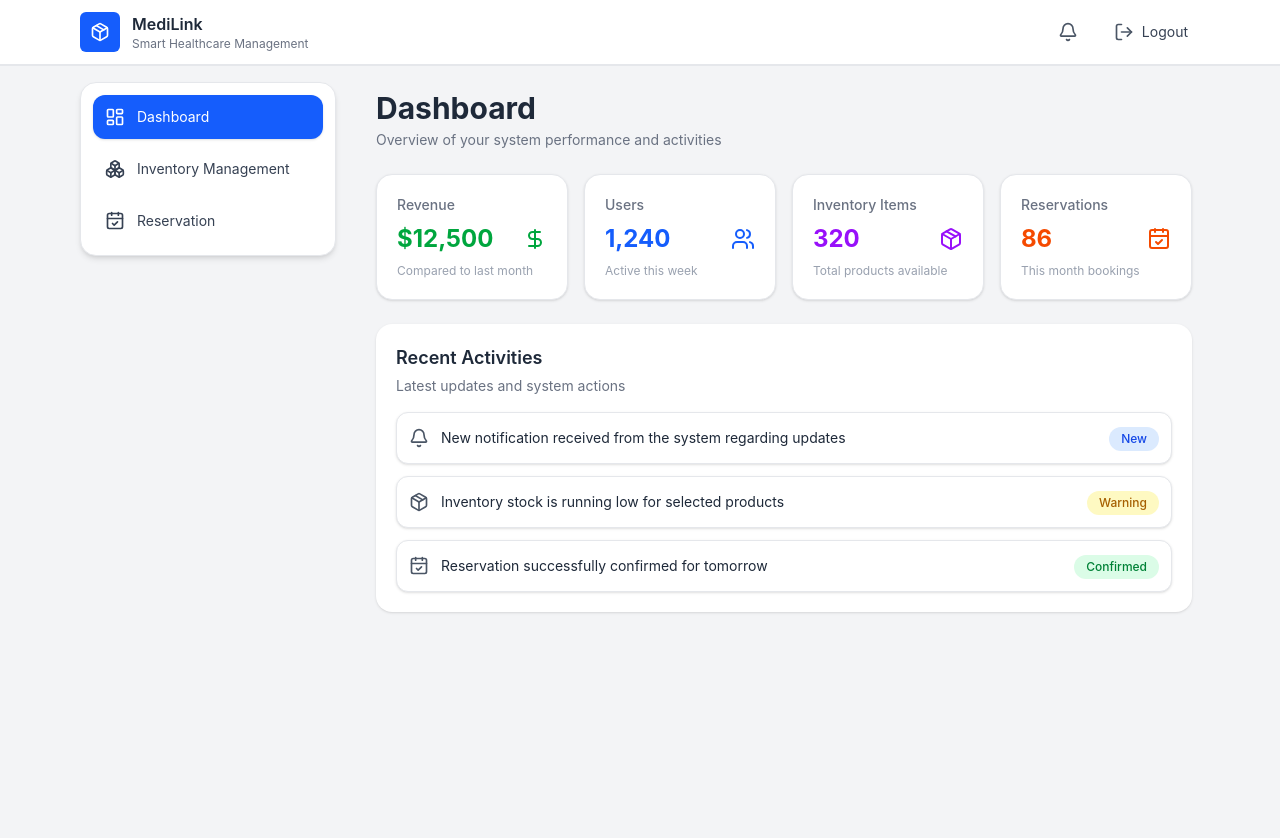
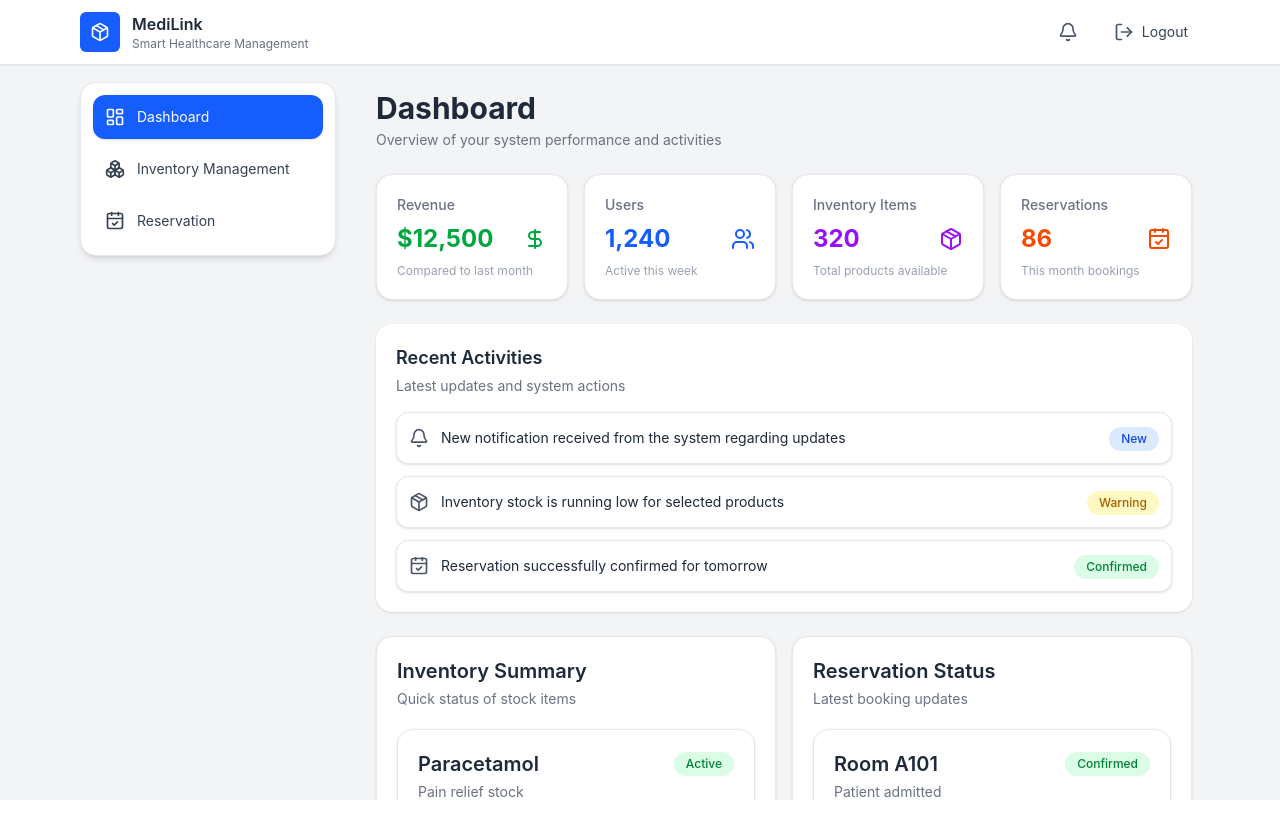
Before and after one commit to malaka96/MediLink-frontend, a React (Vite) app: page /dashboard in a window 1280 px wide. Shown: the top 838 px of the page. After the commit the page ends 800 px from the top, so only its background shows below. Built offline with nearby package versions, Linux system fonts and the light colour scheme.

Commit message:
create heardcard section in dashboard

```diff
--- /dev/null
+++ b/src/components/HeaderCard.tsx
@@ -0,0 +1,49 @@
+import Chip from "./Chip";
+
+type Props = {
+  title: string;
+  subtitle: string;
+  chipText: string;
+  chipBgColor?: string;
+  chipTextColor?: string;
+  bgColor?: string;
+};
+
+export default function HeaderCard({
+  title,
+  subtitle,
+  chipText,
+  chipBgColor,
+  chipTextColor,
+  bgColor = "bg-white",
+}: Props) {
+  return (
+    <div className={`rounded-2xl p-4 sm:p-5 border border-gray-200 shadow-sm ${bgColor}`}>
+
+      {/* Top Row: Title + Chip */}
+      <div className="flex items-start justify-between gap-3">
+
+        {/* Left: Title + Subtitle */}
+        <div className="min-w-0">
+          <h2 className="text-lg sm:text-xl font-semibold text-gray-800 break-words">
+            {title}
+          </h2>
+          <p className="text-sm text-gray-500 mt-1 break-words">
+            {subtitle}
+          </p>
+        </div>
+
+        {/* Right: Chip */}
+        <div className="shrink-0">
+          <Chip
+            text={chipText}
+            bgColor={chipBgColor}
+            textColor={chipTextColor}
+          />
+        </div>
+
+      </div>
+
+    </div>
+  );
+}
--- /dev/null
+++ b/src/components/HeaderCardData.tsx
@@ -0,0 +1,67 @@
+import { ArrowRight } from "lucide-react";
+import HeaderCard from "./HeaderCard";
+
+type HeaderCardData = {
+  title: string;
+  subtitle: string;
+  chipText: string;
+  chipBgColor?: string;
+  chipTextColor?: string;
+  bgColor?: string;
+};
+
+type Props = {
+  title: string;
+  subtitle: string;
+  items: HeaderCardData[]; // max 5
+  onViewAll?: () => void;
+};
+
+export default function HeaderCardSection({
+  title,
+  subtitle,
+  items,
+  onViewAll,
+}: Props) {
+  const limitedItems = items.slice(0, 5);
+
+  return (
+    <div className="space-y-4">
+      <div className="bg-white rounded-2xl border border-gray-200 shadow-sm p-4 sm:p-5 space-y-5">
+        {/* Section Header */}
+        <div>
+          <h2 className="text-lg sm:text-xl font-semibold text-gray-800">
+            {title}
+          </h2>
+          <p className="text-sm text-gray-500 mt-1">{subtitle}</p>
+        </div>
+
+        {/* Header Cards List */}
+        <div className="space-y-3">
+          {limitedItems.map((item, index) => (
+            <HeaderCard
+              key={index}
+              title={item.title}
+              subtitle={item.subtitle}
+              chipText={item.chipText}
+              chipBgColor={item.chipBgColor}
+              chipTextColor={item.chipTextColor}
+              bgColor={item.bgColor}
+            />
+          ))}
+        </div>
+
+        {/* View All Button */}
+        <div className="flex justify-end pt-1">
+          <button
+            onClick={onViewAll}
+            className="flex items-center gap-2 text-sm font-medium text-blue-600 hover:text-blue-700 transition"
+          >
+            View All
+            <ArrowRight className="w-4 h-4" />
+          </button>
+        </div>
+      </div>
+    </div>
+  );
+}
--- a/src/components/InfoCard.tsx
+++ b/src/components/InfoCard.tsx
@@ -16,7 +16,7 @@ export default function InfoCard({
   color = "text-blue-600",
 }: Props) {
   return (
-    <div className="bg-white rounded-2xl border border-gray-200 shadow-sm p-4 sm:p-5 w-full max-w-xs">
+    <div className="bg-white rounded-2xl border border-gray-200 shadow-sm p-4 sm:p-5 w-full">
 
       {/* Title */}
       <p className="text-sm text-gray-500 font-medium">
--- a/src/index.css
+++ b/src/index.css
@@ -5,3 +5,8 @@ html, body, #root {
   width: 100%;
   height: 100%;
 }
+
+html,
+body {
+  overflow-x: hidden;
+}
--- a/src/pages/Dashboard.tsx
+++ b/src/pages/Dashboard.tsx
@@ -1,11 +1,12 @@
 import InfoCard from "../components/InfoCard";
-import { DollarSign, Users, Package, CalendarCheck, } from "lucide-react";
+import { DollarSign, Users, Package, CalendarCheck } from "lucide-react";
+
 import InfoSection from "../components/InfoSection";
+import HeaderCardSection from "../components/HeaderCardData";
 
 const Dashboard = () => {
   return (
     <div className="space-y-6">
-
       {/* Header */}
       <div>
         <h1 className="text-2xl sm:text-3xl font-bold text-gray-800">
@@ -16,9 +17,8 @@ const Dashboard = () => {
         </p>
       </div>
 
-      {/* Cards Grid */}
+      {/* Info Cards */}
       <div className="grid grid-cols-1 sm:grid-cols-2 lg:grid-cols-4 gap-4">
-
         <InfoCard
           title="Revenue"
           value="$12,500"
@@ -50,11 +50,69 @@ const Dashboard = () => {
           icon={CalendarCheck}
           color="text-orange-600"
         />
-
       </div>
 
-      <InfoSection></InfoSection>
+      {/* Info Section */}
+      <InfoSection />
 
+      {/* Header Card Sections Row */}
+      <div className="grid grid-cols-1 lg:grid-cols-2 gap-4 items-start">
+        <HeaderCardSection
+          title="Inventory Summary"
+          subtitle="Quick status of stock items"
+          items={[
+            {
+              title: "Paracetamol",
+              subtitle: "Pain relief stock",
+              chipText: "Active",
+              chipBgColor: "bg-green-100",
+              chipTextColor: "text-green-700",
+            },
+            {
+              title: "Syringe Pack",
+              subtitle: "Medical supplies",
+              chipText: "Low",
+              chipBgColor: "bg-yellow-100",
+              chipTextColor: "text-yellow-700",
+            },
+            {
+              title: "Bandages",
+              subtitle: "First aid items",
+              chipText: "Available",
+              chipBgColor: "bg-blue-100",
+              chipTextColor: "text-blue-700",
+            },
+          ]}
+        />
+
+        <HeaderCardSection
+          title="Reservation Status"
+          subtitle="Latest booking updates"
+          items={[
+            {
+              title: "Room A101",
+              subtitle: "Patient admitted",
+              chipText: "Confirmed",
+              chipBgColor: "bg-green-100",
+              chipTextColor: "text-green-700",
+            },
+            {
+              title: "Room B202",
+              subtitle: "Pending approval",
+              chipText: "Pending",
+              chipBgColor: "bg-yellow-100",
+              chipTextColor: "text-yellow-700",
+            },
+            {
+              title: "Room C303",
+              subtitle: "Checkout completed",
+              chipText: "Done",
+              chipBgColor: "bg-gray-200",
+              chipTextColor: "text-gray-700",
+            },
+          ]}
+        />
+      </div>
     </div>
   );
 };
--- a/src/pages/Layout.tsx
+++ b/src/pages/Layout.tsx
@@ -9,10 +9,10 @@ export default function Layout() {
   ];
 
   return (
-    <div className="min-h-screen sm:px-16 bg-gray-100 flex flex-col sm:flex-row">
+    <div className="min-h-screen w-full sm:px-16 bg-gray-100 flex flex-col sm:flex-row overflow-x-hidden">
 
       {/* SIDEBAR WRAPPER */}
-      <div className="p-3 sm:p-4">
+      <div className="p-3 sm:p-4 shrink-0">
         <div className="w-full sm:w-64 bg-white border border-gray-200 rounded-2xl shadow-md p-3 space-y-2">
 
           {navItems.map((item) => {
@@ -40,7 +40,7 @@ export default function Layout() {
       </div>
 
       {/* CONTENT */}
-      <div className="flex-1 p-4 sm:p-6">
+      <div className="flex-1 min-w-0 p-4 sm:p-6">
         <Outlet />
       </div>
 
```
